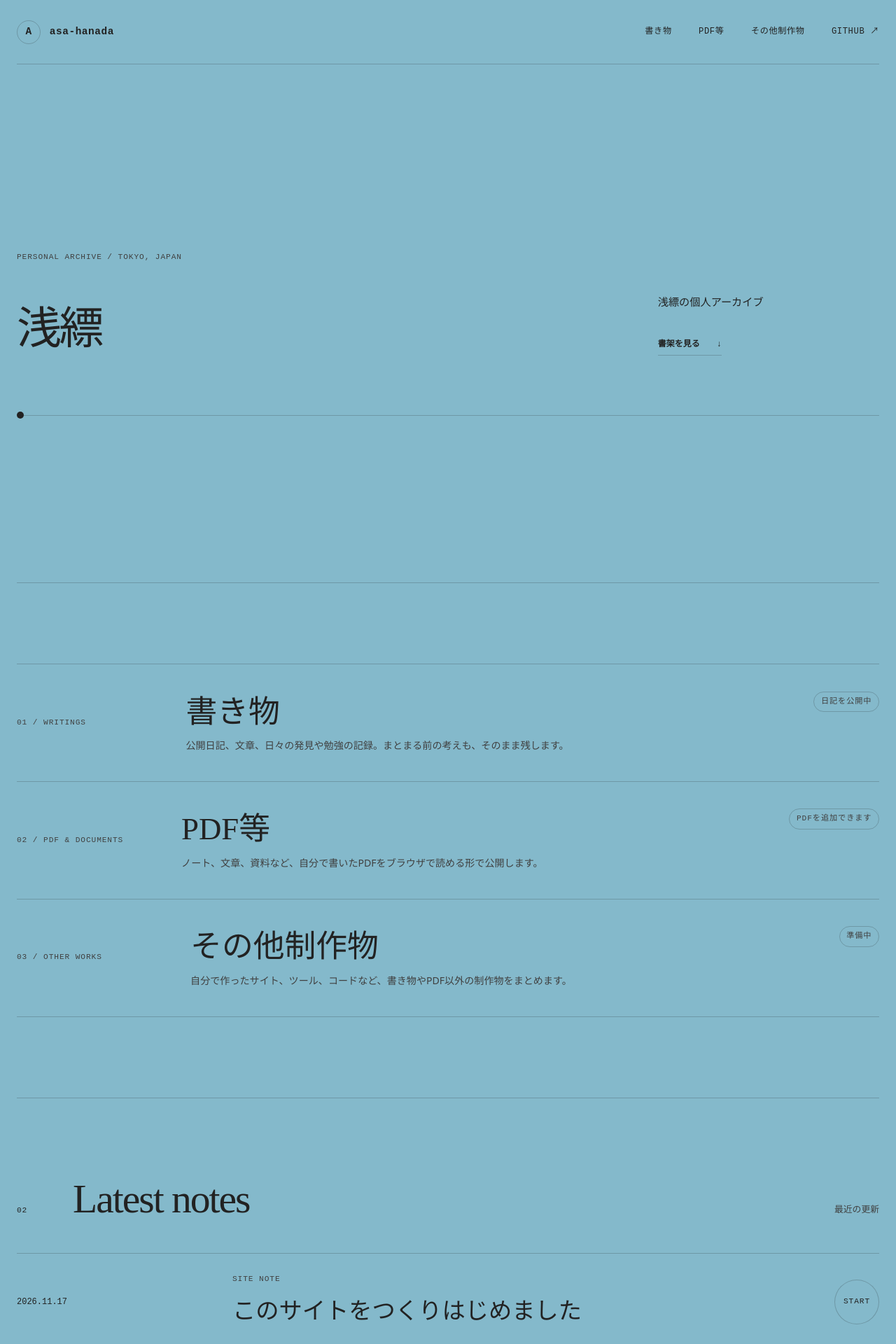
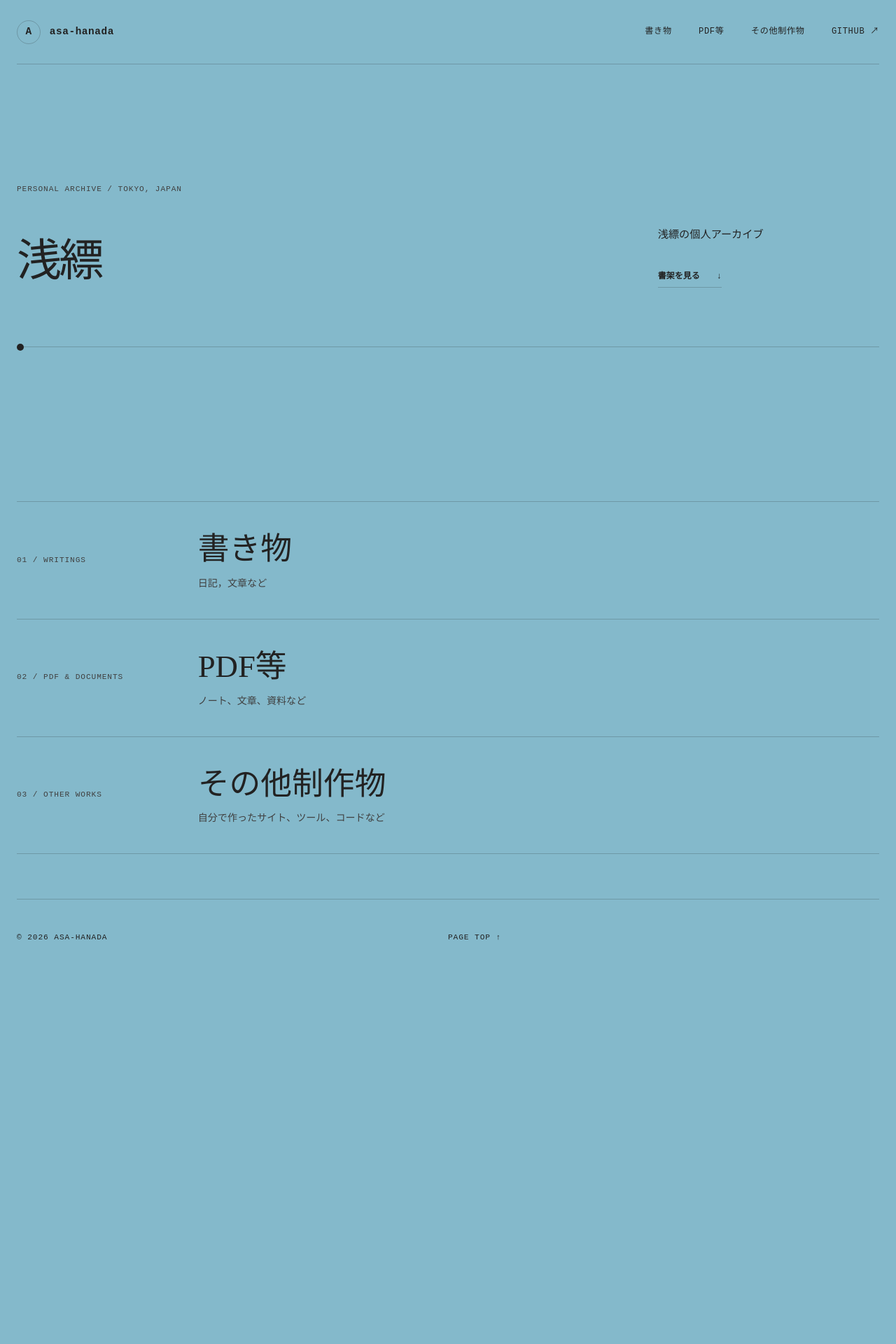
Before and after one commit to asa-hanada/asa-hanada.github.io, a Jekyll site: the page index.html, which Jekyll copies as it is, in a window 1280 px wide. Shown: the top 1920 px of the page at 70% size. Built offline with Jekyll 4.4.1, drawn with Linux system fonts in a browser that asks for light colours; after the commit the page ends 1394 px from its top, so only the background shows below that; some of the changed text lies outside the part shown.

Commit message:
Tighten homepage layout

```diff
--- a/assets/styles.css
+++ b/assets/styles.css
@@ -131,8 +131,8 @@ main {
 /* トップページ：最初に見える大きな領域 */
 .hero {
   display: flex;
-  min-height: min(740px, calc(100vh - 92px));
-  padding: clamp(4rem, 9vw, 8rem) 0 3rem;
+  min-height: min(560px, calc(100vh - 92px));
+  padding: clamp(3rem, 6vw, 5rem) 0 1.5rem;
   flex-direction: column;
   justify-content: center;
 }
@@ -225,6 +225,12 @@ main {
 .latest {
   padding: clamp(4.5rem, 9vw, 8rem) 0;
   border-top: 1px solid var(--line);
+}
+
+/* トップページ：黒丸付きの線と書架の間にある線を消し、余白を詰める */
+.shelves {
+  padding: clamp(2.5rem, 5vw, 4rem) 0;
+  border-top: none;
 }
 
 /* 「Latest notes」など、各セクションの見出し一式 */
--- a/index.html
+++ b/index.html
@@ -48,9 +48,8 @@
           </div>
           <div>
             <h3>書き物</h3>
-            <p>公開日記、文章、日々の発見や勉強の記録。まとまる前の考えも、そのまま残します。</p>
+            <p>日記，文章など</p>
           </div>
-          <span class="card-status">日記を公開中</span>
         </a>
 
         <a class="shelf-card shelf-pdf" href="pdf/">
@@ -60,9 +59,8 @@
           </div>
           <div>
             <h3>PDF等</h3>
-            <p>ノート、文章、資料など、自分で書いたPDFをブラウザで読める形で公開します。</p>
+            <p>ノート、文章、資料など</p>
           </div>
-          <span class="card-status">PDFを追加できます</span>
         </a>
 
         <a class="shelf-card shelf-projects" href="projects/">
@@ -72,52 +70,15 @@
           </div>
           <div>
             <h3>その他制作物</h3>
-            <p>自分で作ったサイト、ツール、コードなど、書き物やPDF以外の制作物をまとめます。</p>
+            <p>自分で作ったサイト、ツール、コードなど</p>
           </div>
-          <span class="card-status">準備中</span>
         </a>
-      </div>
-    </section>
-
-    <section class="latest" aria-labelledby="latest-title">
-      <div class="section-heading">
-        <p class="section-number">02</p>
-        <h2 id="latest-title">Latest notes</h2>
-        <p>最近の更新</p>
-      </div>
-
-      <div class="note-list">
-        <a class="note-row" href="writings/diary/2026/11/17/">
-          <time datetime="2026-11-17">2026.11.17</time>
-          <div>
-            <p class="note-type">SITE NOTE</p>
-            <h3>このサイトをつくりはじめました</h3>
-          </div>
-          <span class="note-tag">START</span>
-        </a>
-        <div class="empty-note">
-          <span aria-hidden="true">＋</span>
-          <p>新しい制作物・日記・PDFを追加すると、ここに表示できます。</p>
-        </div>
-      </div>
-    </section>
-
-    <section class="about" aria-labelledby="about-title">
-      <p class="section-number">03</p>
-      <div>
-        <h2 id="about-title">About this place</h2>
-        <p class="about-lead">完成品だけでなく、途中の試行錯誤も置いておく場所。</p>
-      </div>
-      <div class="about-copy">
-        <p>インターネットの片隅に、自分で管理できる小さな書架をつくりました。内容は少しずつ増えていきます。</p>
-        <a class="button-link" href="https://github.com/asa-hanada" target="_blank" rel="noreferrer">GitHubを見る <span aria-hidden="true">↗</span></a>
       </div>
     </section>
   </main>
 
   <footer class="site-footer">
     <p>© <span id="year">2026</span> asa-hanada</p>
-    <p>Built slowly, kept openly.</p>
     <a href="#main">PAGE TOP ↑</a>
   </footer>
 
--- a/writings/index.html
+++ b/writings/index.html
@@ -19,21 +19,20 @@
   <main id="main" class="subpage-main">
     <section class="subpage-title">
       <p class="section-number">01</p>
-      <div><h1>書き物</h1><p>公開日記、文章、日々の発見や勉強の記録を置く場所です。</p></div>
+      <div><h1>書き物</h1><p>日記，文章等</p></div>
     </section>
     <section class="writing-categories" aria-label="書き物の種類">
       <a class="writing-category" href="diary/">
         <div>
           <p class="section-number">DIARY</p>
           <h2>日記</h2>
-          <p>その日に考えたこと、見つけたこと、勉強したこと。</p>
         </div>
         <span aria-hidden="true">↗</span>
       </a>
     </section>
     <a class="back-link" href="../">← BACK TO HOME</a>
   </main>
-  <footer class="site-footer"><p>© <span id="year">2026</span> asa-hanada</p><p>Built slowly, kept openly.</p><a href="#main">PAGE TOP ↑</a></footer>
+  <footer class="site-footer"><p>© <span id="year">2026</span> asa-hanada</p><a href="#main">PAGE TOP ↑</a></footer>
   <script src="../assets/script.js"></script>
 </body>
 </html>
```
